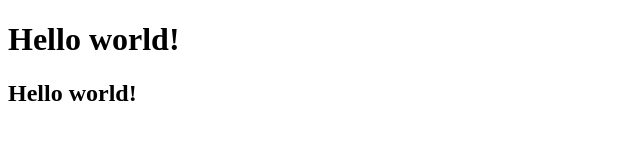
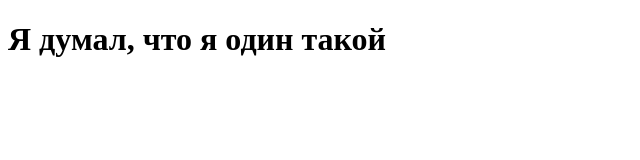
Before and after one commit to Nikita212354/test_repo, a plain HTML site: page index.html in a window 1280 px wide. Shown: the whole page, without its empty margins (0-640 px from the left). Drawn offline with Linux system fonts and the light colour scheme.

Commit message:
New commit

```diff
--- a/index.html
+++ b/index.html
@@ -6,7 +6,6 @@
     <title>Document</title>
 </head>
 <body>
-    <h1>Hello world!</h1>
-    <h2>Hello world!</h2>
+    <h1>Я думал, что я один такой</h1>
 </body>
 </html>
```
